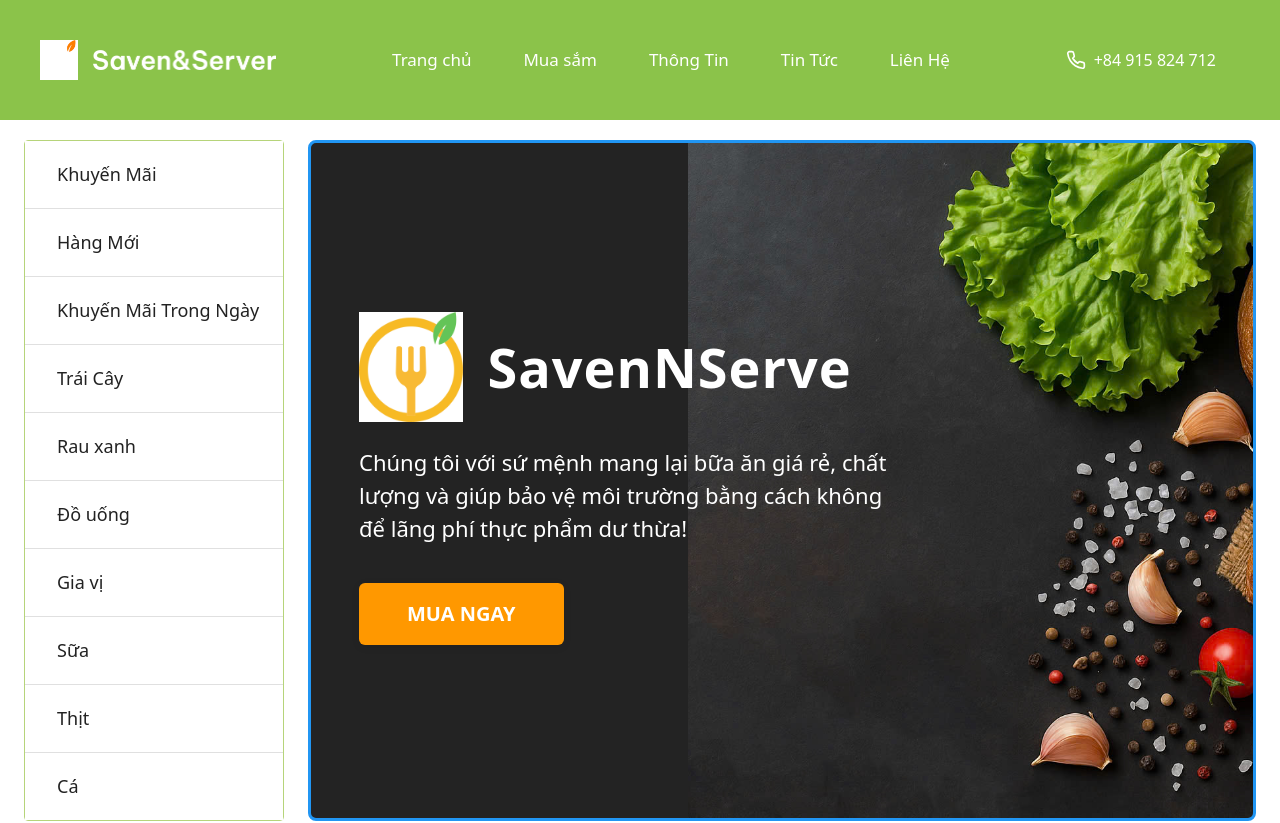
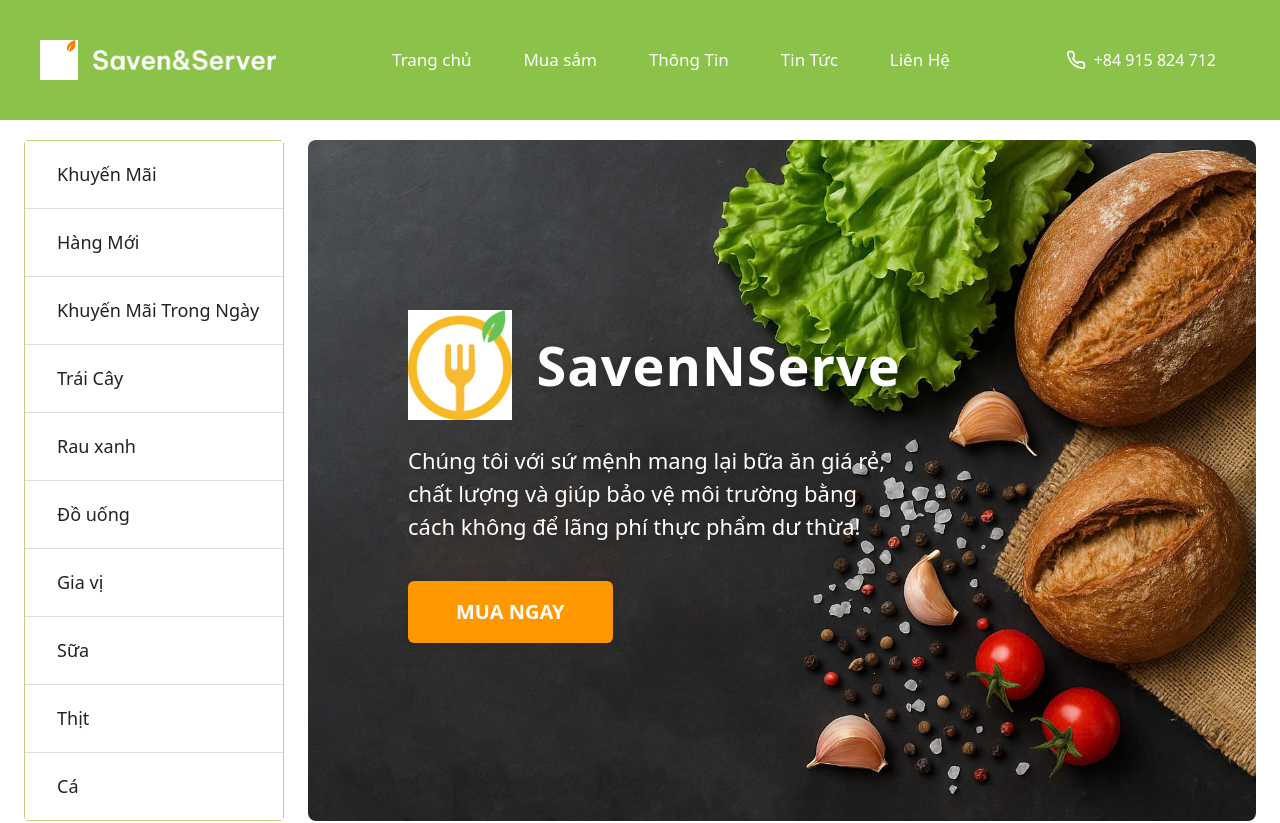
Before and after one commit to thaibao02/saven-serve, a React (Create React App) app: page / in a window 1280 px wide. Shown: the top 823 px of the page. Built offline with nearby package versions, Linux system fonts and the light colour scheme.

Commit message:
update banner of home page

```diff
--- a/src/Pages/Home/Home.css
+++ b/src/Pages/Home/Home.css
@@ -34,31 +34,33 @@
 
 .banner-section {
   flex: 1;
-  background: #232323;
-  margin-right: 24px;
+  min-height: 500px;
+  position: relative;
+  background-size: cover;
+  background-position: right center;
   border-radius: 8px;
-  border: 3px solid #2196f3;
   display: flex;
   align-items: flex-start;
+  margin-right: 24px;
+  /* padding-left: 48px; */
+}
+
+.banner-content {
   position: relative;
-  min-height: 500px;
-  overflow: hidden;
-}
-.banner-content {
-  position: absolute;
-  left: 48px;
-  top: 25%;
-  transform: translateY(0);
   z-index: 2;
   color: #fff;
   max-width: 540px;
+  margin-top: 110px;
+  margin-left: 40px;
   background: rgba(0,0,0,0.0);
-  padding: 0;
+  padding: 60px 0 60px 60px;
   border-radius: 0;
   display: flex;
   flex-direction: column;
   align-items: flex-start;
+  text-shadow: 0 2px 8px rgba(0,0,0,0.18);
 }
+
 .banner-logo {
   height: 110px;
   margin-bottom: 0;
@@ -90,17 +92,6 @@
 }
 .banner-btn:hover {
   background: #e68900;
-}
-.banner-img {
-  width: 60%;
-  height: 100%;
-  object-fit: cover;
-  position: absolute;
-  right: 0;
-  top: 0;
-  bottom: 0;
-  border-radius: 0 8px 8px 0;
-  z-index: 1;
 }
 
 .banner-row {
--- a/src/Pages/Home/index.js
+++ b/src/Pages/Home/index.js
@@ -30,8 +30,7 @@ const Home = () => {
             <div className="sidebar-item" key={idx}>{cat}</div>
           ))}
         </div>
-        <div className="banner-section">
-          <img src={banner} alt="banner" className="banner-img" />
+        <div className="banner-section" style={{ backgroundImage: `url(${banner})` }}>
           <div className="banner-content">
             <div className="banner-row">
               <img src={logo2} alt="logo2" className="banner-logo" />
```
